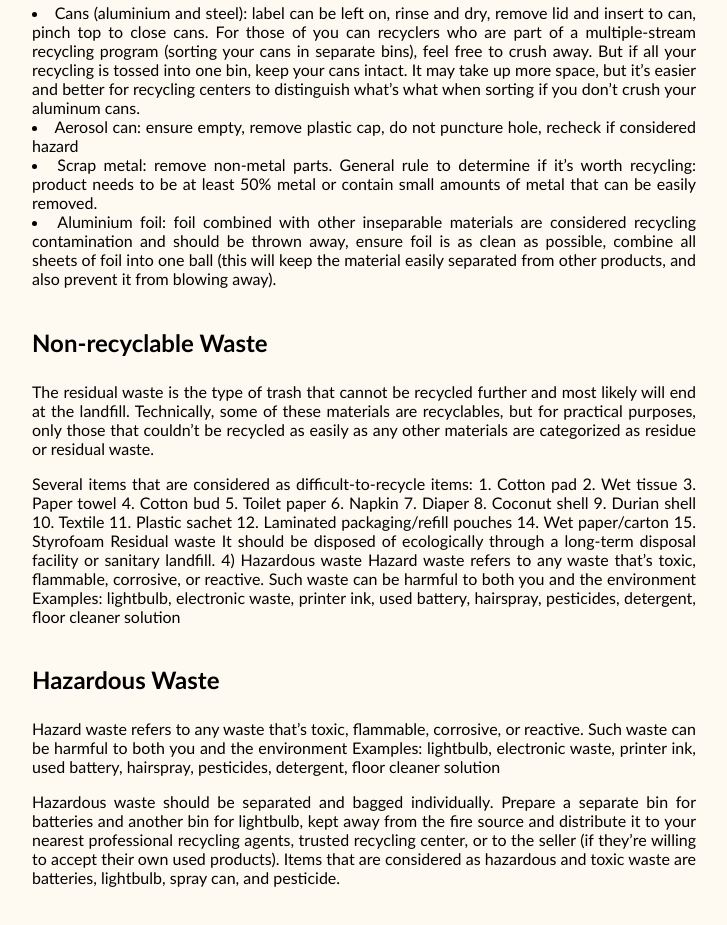
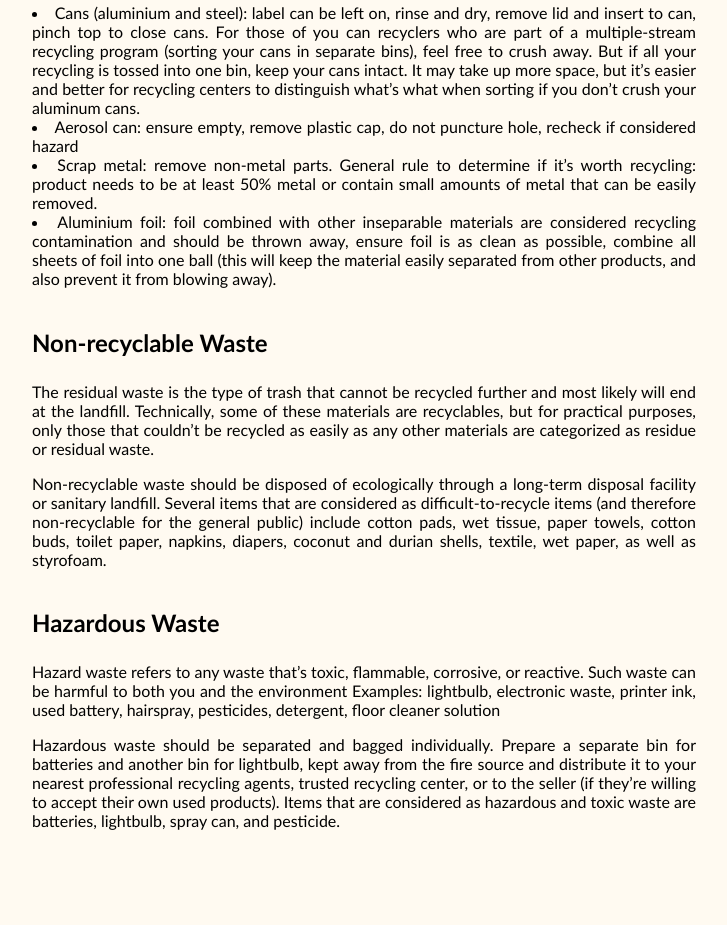
Before and after one commit to Maitri-J/GarudaHacks2.0, a website: page info.html in a window 1280 px wide. Shown: the part 3471-4396 px from the top of the page, without its empty margins (276-1003 px from the left). After the commit the page ends 4375 px from the top, so only its background shows below. Drawn offline with Linux system fonts and the light colour scheme; files whose address does not match are found by name.

Commit message:
update more js

```diff
--- a/info.html
+++ b/info.html
@@ -416,19 +416,12 @@
                 or residual waste.
             </p>
             <p>
-                Several items that are
-                considered as difficult-to-recycle items: 1. Cotton pad 2.
-                Wet tissue 3. Paper towel 4. Cotton bud 5. Toilet paper 6.
-                Napkin 7. Diaper 8. Coconut shell 9. Durian shell 10.
-                Textile 11. Plastic sachet 12. Laminated packaging/refill
-                pouches 14. Wet paper/carton 15. Styrofoam Residual waste It
-                should be disposed of ecologically through a long-term
-                disposal facility or sanitary landfill. 4) Hazardous waste
-                Hazard waste refers to any waste that’s toxic, flammable,
-                corrosive, or reactive. Such waste can be harmful to both
-                you and the environment Examples: lightbulb, electronic
-                waste, printer ink, used battery, hairspray, pesticides,
-                detergent, floor cleaner solution
+                Non-recyclable waste should be disposed of ecologically through
+                a long-term disposal facility or sanitary landfill. Several items
+                that are considered as difficult-to-recycle items (and therefore non-recyclable
+                for the general public) include cotton pads, wet tissue, paper towels, cotton buds, toilet paper,
+                napkins, diapers, coconut and durian shells, textile, wet paper,
+                as well as styrofoam.
             </p>
             </p>
         </div>
```
Also changed, not shown: locate.js (+32 -16 lines).
